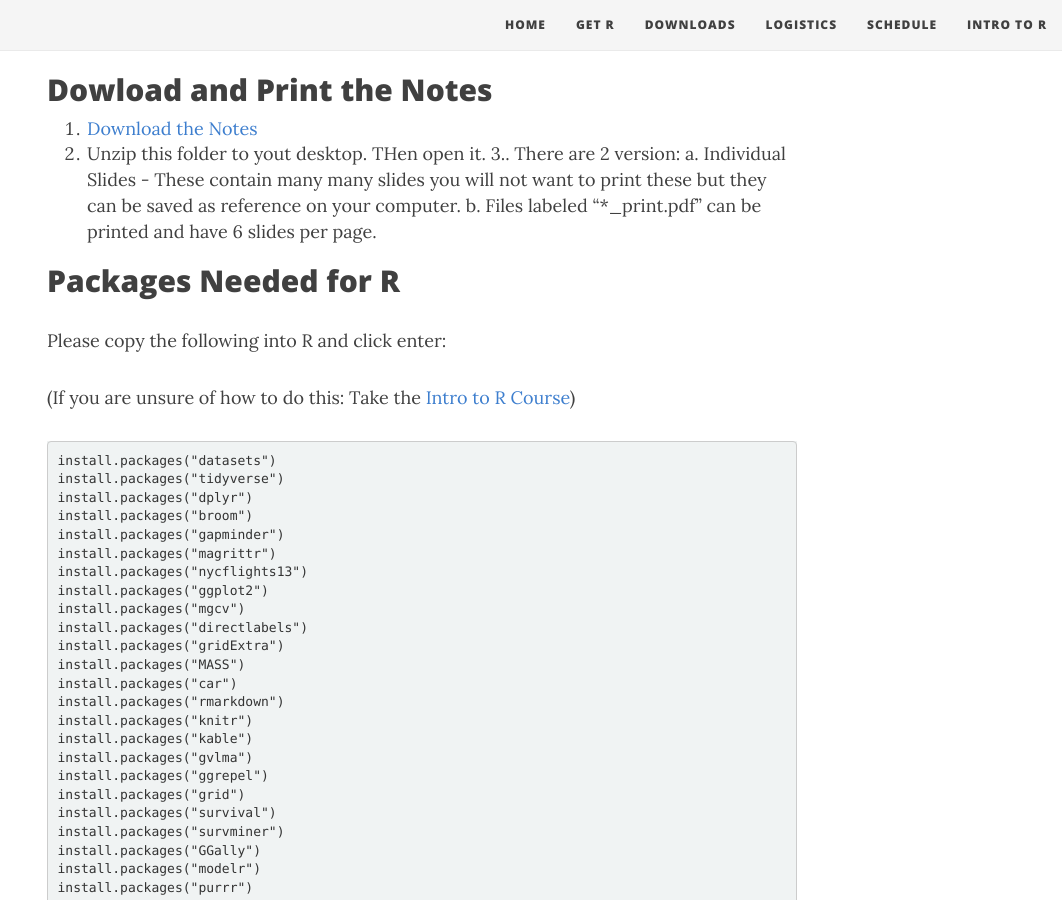
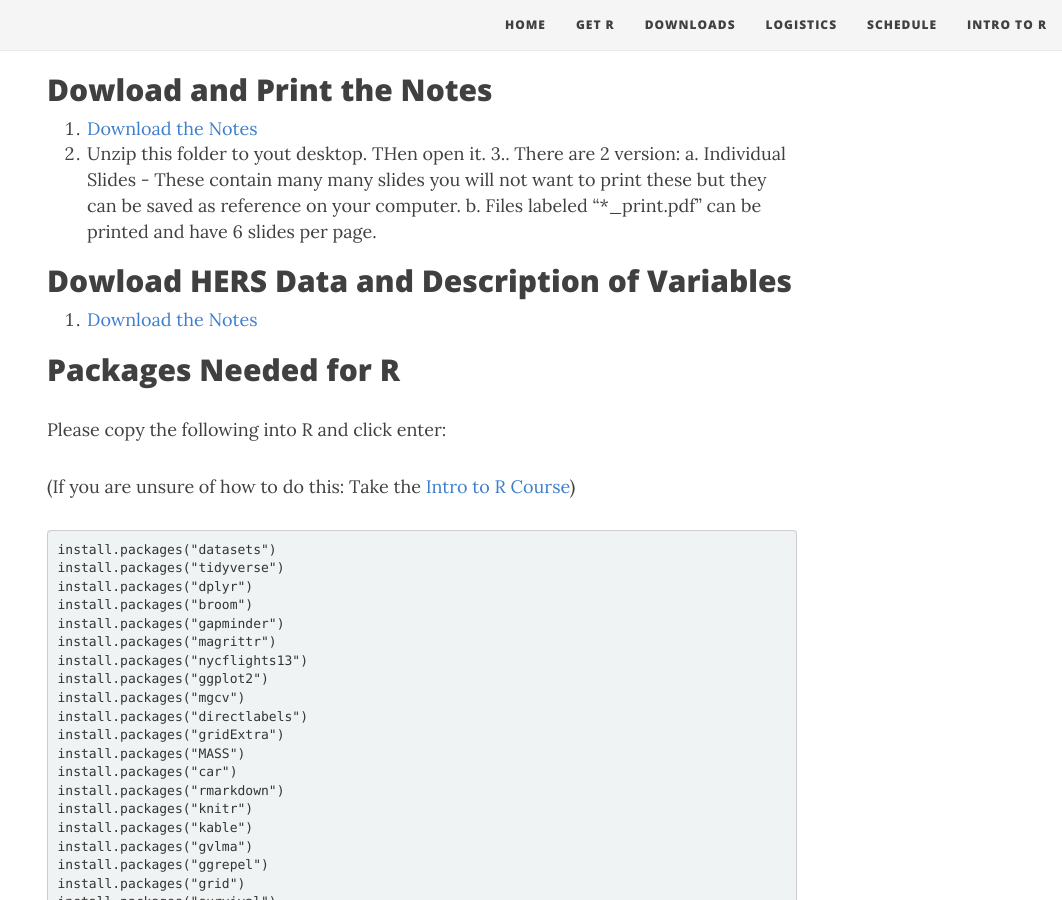
Before and after one commit to NAMBARI/nambari.github.io, a Jekyll site: the page built from downloads.md, in a window 1280 px wide and 900 px high, scrolled down 757 px. Shown: the whole window, without its empty margins (218-1280 px from the left). Built offline with Jekyll 4.4.1, drawn with Linux system fonts in a browser that asks for light colours; nearby versions of some CDN libraries.

Commit message:
Update downloads.md

```diff
--- a/downloads.md
+++ b/downloads.md
@@ -53,7 +53,9 @@ We have created a series of exercises that you will be completing every day. Ple
     b. Files labeled "*_print.pdf" can be printed and have 6 slides per page.
 
 
+## Dowload HERS Data and Description of Variables
 
+1. [Download the Notes](https://github.com/NAMBARI/slides/archive/master.zip)
 
 ## Packages Needed for R
 
```
